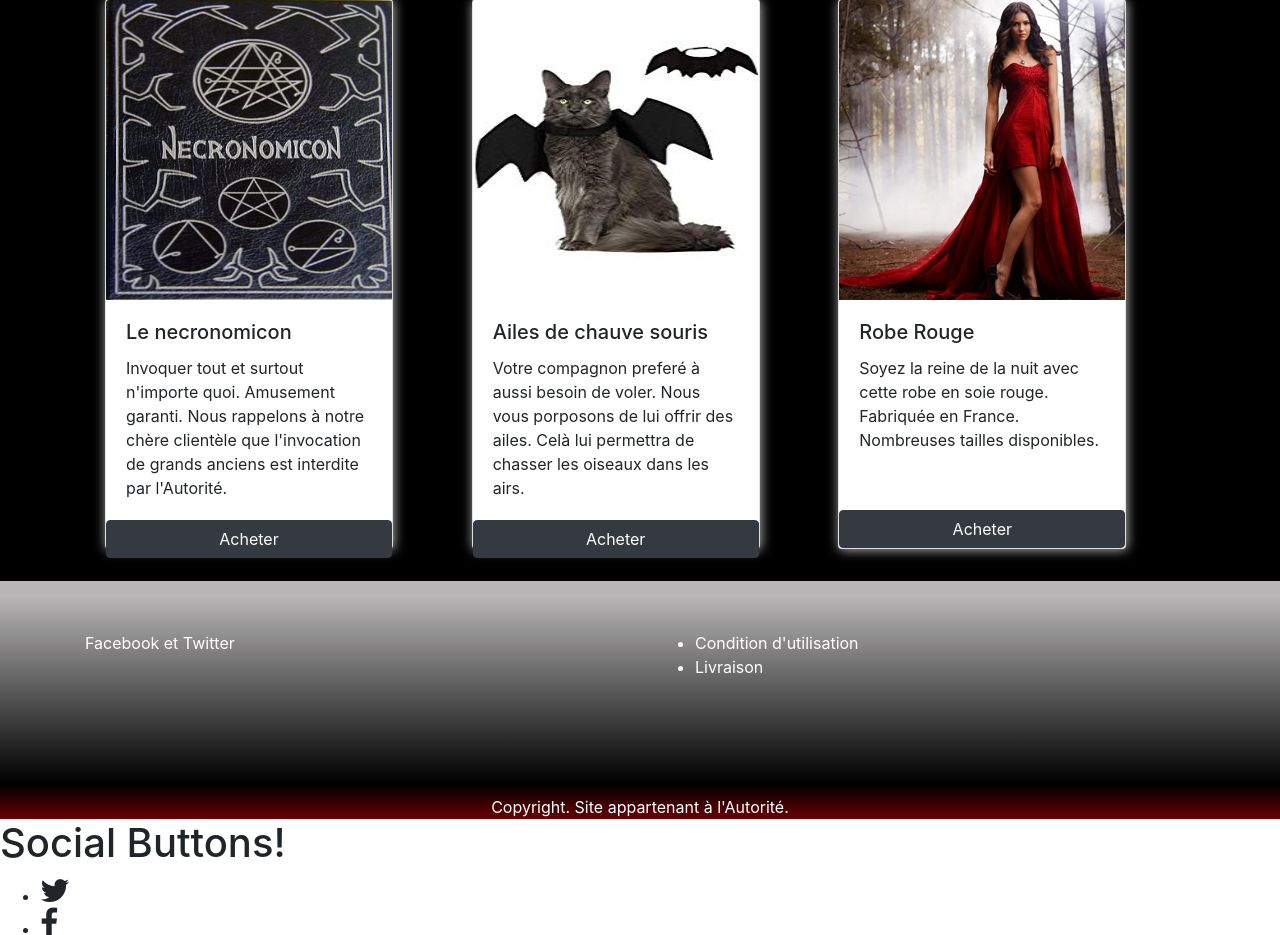
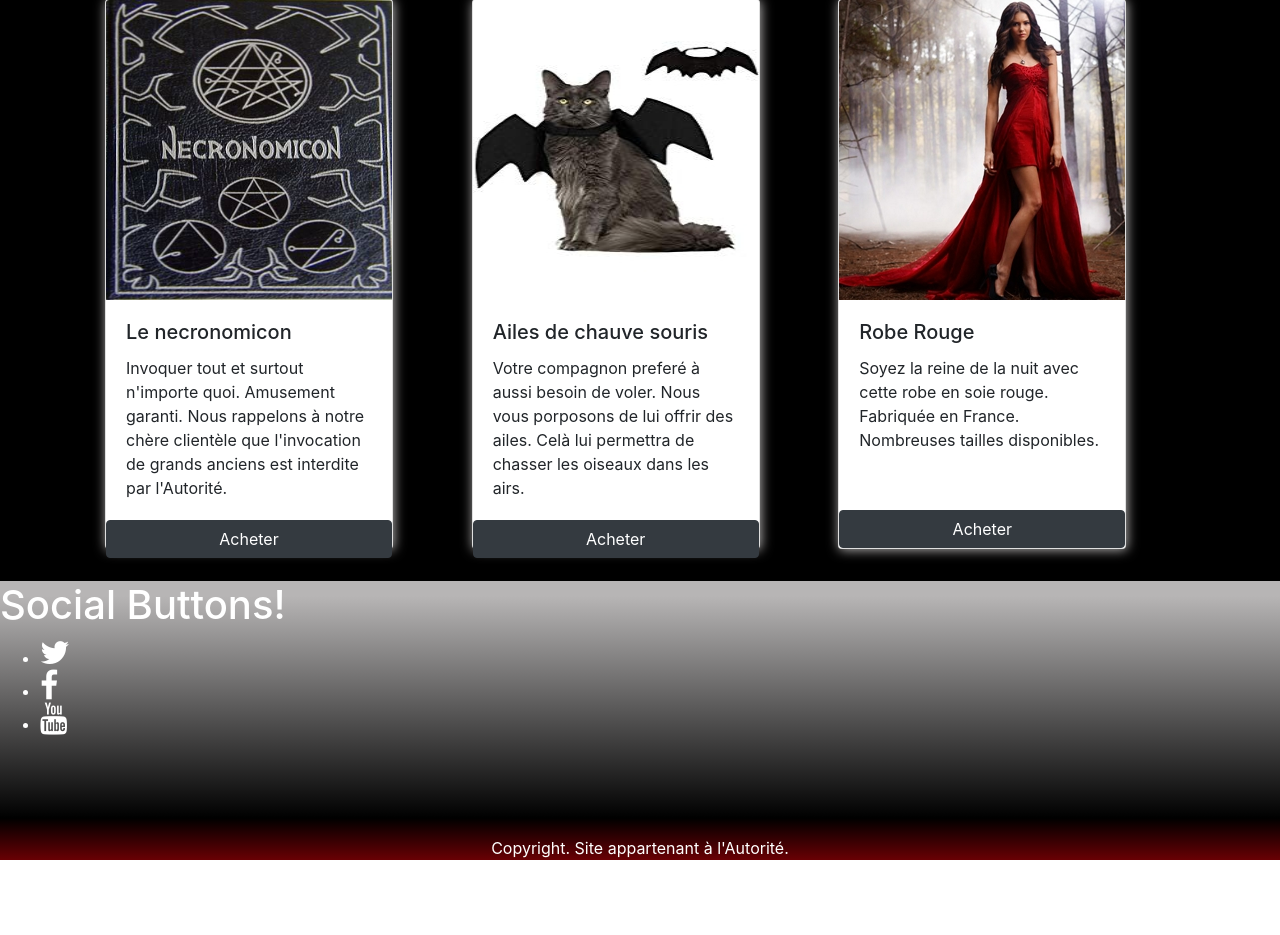
Before and after one commit to elineda/ecommerce, a PHP site: page /footer_marine.php in a window 1280 px wide. Shown: the part 1037-1972 px from the top of the page. After the commit the page ends 1897 px from the top, so only its background shows below. Run offline with PHP 8.4, Linux system fonts and the light colour scheme; some libraries are stand-ins or nearby versions.

Commit message:
petite modification

```diff
--- a/footer_marine.php
+++ b/footer_marine.php
@@ -5,10 +5,11 @@
     <meta charset="utf-8">
     <title>Design Tech Académie</title>
     <link rel="stylesheet" href="https://stackpath.bootstrapcdn.com/bootstrap/4.1.3/css/bootstrap.min.css" integrity="sha384-MCw98/SFnGE8fJT3GXwEOngsV7Zt27NXFoaoApmYm81iuXoPkFOJwJ8ERdknLPMO" crossorigin="anonymous">
+    <link href="//netdna.bootstrapcdn.com/font-awesome/4.0.3/css/font-awesome.css" rel="stylesheet">
     <link rel="stylesheet" href="style.css" />
     <link rel="stylesheet" href="boutton.css" />
     <link href='https://fonts.googleapis.com/css?family=Exo+2' rel='stylesheet' type='text/css'>
-    <link href="//netdna.bootstrapcdn.com/font-awesome/4.0.3/css/font-awesome.css" rel="stylesheet">
+
     <link href="stylesheet" href="css_footer.css"/>
   </head>
   <body>
@@ -273,24 +274,6 @@
 
     <!--footer-->
     <footer>
-      <div class="container foot">
-        <div class="row">
-          <div class="col-lg-6">
-            Facebook et Twitter
-          </div>
-          <div class="col-lg-6">
-            <ul>
-              <li>Condition d'utilisation</li>
-              <li>Livraison</li>
-            </ul>
-          </div>
-        </div>
-      </div>
-      <div class="copy">
-        Copyright. Site appartenant à l'Autorité.
-      </div>
-    </footer>
-
       <h1>Social Buttons!</h1>
         <ul class="cont">
           <li class="one-button">
@@ -303,9 +286,15 @@
             <i class="fa fa-youtube fa-2x"></i>
           </li>
         </ul>
+
+      <div class="copy">
+        Copyright. Site appartenant à l'Autorité.
+      </div>
+
+    </footer>
     <script src="https://code.jquery.com/jquery-3.3.1.slim.min.js" integrity="sha384-q8i/X+965DzO0rT7abK41JStQIAqVgRVzpbzo5smXKp4YfRvH+8abtTE1Pi6jizo" crossorigin="anonymous"></script>
-<script src="https://cdnjs.cloudflare.com/ajax/libs/popper.js/1.14.3/umd/popper.min.js" integrity="sha384-ZMP7rVo3mIykV+2+9J3UJ46jBk0WLaUAdn689aCwoqbBJiSnjAK/l8WvCWPIPm49" crossorigin="anonymous"></script>
-<script src="https://stackpath.bootstrapcdn.com/bootstrap/4.1.3/js/bootstrap.min.js" integrity="sha384-ChfqqxuZUCnJSK3+MXmPNIyE6ZbWh2IMqE241rYiqJxyMiZ6OW/JmZQ5stwEULTy" crossorigin="anonymous"></script>
+    <script src="https://cdnjs.cloudflare.com/ajax/libs/popper.js/1.14.3/umd/popper.min.js" integrity="sha384-ZMP7rVo3mIykV+2+9J3UJ46jBk0WLaUAdn689aCwoqbBJiSnjAK/l8WvCWPIPm49" crossorigin="anonymous"></script>
+    <script src="https://stackpath.bootstrapcdn.com/bootstrap/4.1.3/js/bootstrap.min.js" integrity="sha384-ChfqqxuZUCnJSK3+MXmPNIyE6ZbWh2IMqE241rYiqJxyMiZ6OW/JmZQ5stwEULTy" crossorigin="anonymous"></script>
     <script src="script.js" type="text/javascript"></script>
   </body>
 </html>
```
Also changed, not shown: css_footer.css (+5 -7 lines).
